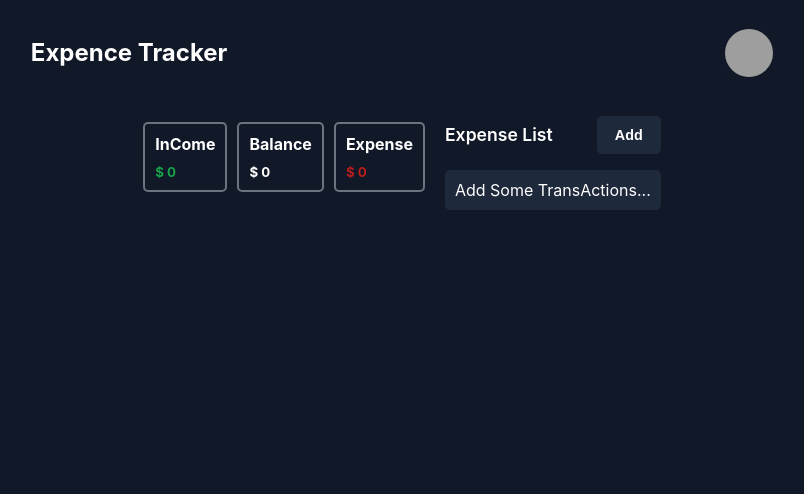
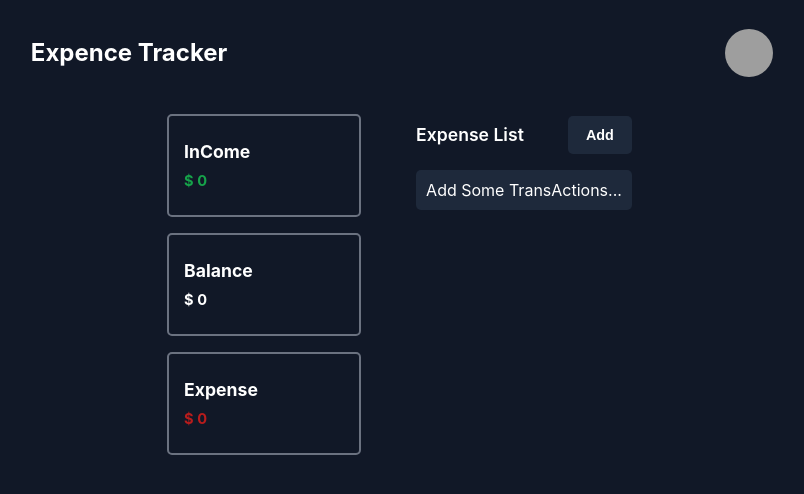
Before and after one commit to MHPourhasani/expense-tracker-react, a React (Create React App) app: page / in a window 1280 px wide. Shown: the top 494 px of the page, without its empty margins (238-1042 px from the left). Built offline with nearby package versions, Linux system fonts and the light colour scheme; grey boxes are pictures that could not be loaded.

Commit message:
responsive OverViewComponent for all devices

```diff
--- a/src/components/OverViewComponent/OverViewComponent.css
+++ b/src/components/OverViewComponent/OverViewComponent.css
@@ -1,4 +1,4 @@
-.income-expense-container {
+.income-balance-expense-container {
 	display: flex;
 	justify-content: space-between;
 	align-items: center;
@@ -40,12 +40,75 @@ h4 {
 	margin: 5px 0;
 }
 
-.balance-addBtn-container {
-	display: flex;
-	justify-content: space-between;
-	align-items: center;
+/*  ------- media query to responsive elements in OverViewComponent ------- */
+/*  (min-width:640px) and (max-width: 767px) */
+@media (min-width: 640px) and (max-width: 767px) {
+	.income-balance-expense-container {
+		width: 65vw;
+	}
+
+	.income-container,
+	.expense-container,
+	.balance-container {
+		margin: 1rem 5px;
+		padding: 15px 10px;
+		font-size: 1.15rem;
+	}
 }
 
-.add-btn {
-	font-size: 0.9rem;
+/*  (min-width:768px) and (max-width: 1023px) */
+@media (min-width: 768px) and (max-width: 1023px) {
+	.income-balance-expense-container {
+		flex-grow: 1;
+		flex-direction: column;
+		margin-right: 2.5rem;
+	}
+
+	.income-container,
+	.expense-container,
+	.balance-container {
+		width: 8rem;
+		height: auto;
+		margin: 1rem 0;
+		padding: 15px;
+		font-size: 1.1rem;
+	}
 }
+
+/*  (min-width:1024px) and (max-width: 1279px) */
+@media (min-width: 1024px) and (max-width: 1279px) {
+	.income-balance-expense-container {
+		flex-grow: 1;
+		flex-direction: column;
+		margin-right: 2.5rem;
+	}
+
+	.income-container,
+	.expense-container,
+	.balance-container {
+		width: 10rem;
+		height: auto;
+		margin: 0.5rem 0;
+		padding: 20px 15px;
+		font-size: 1.1rem;
+	}
+}
+
+/*  (min-width:1280px) */
+@media (min-width: 1280px) {
+	.income-balance-expense-container {
+		flex-grow: 1;
+		flex-direction: column;
+		margin-right: 2.5rem;
+	}
+
+	.income-container,
+	.expense-container,
+	.balance-container {
+		width: 10rem;
+		height: auto;
+		margin: 0.5rem 0;
+		padding: 20px 15px;
+		font-size: 1.1rem;
+	}
+}
--- a/src/components/OverViewComponent/OverViewComponent.jsx
+++ b/src/components/OverViewComponent/OverViewComponent.jsx
@@ -3,7 +3,7 @@ import './OverViewComponent.css';
 const OverViewComponent = ({ income, expense }) => {
 	return (
 		<section className='overView-container'>
-			<section className='income-expense-container'>
+			<section className='income-balance-expense-container'>
 				<section className='income-container'>
 					<h4>InCome</h4>
 					<h5>$ {income}</h5>
```
